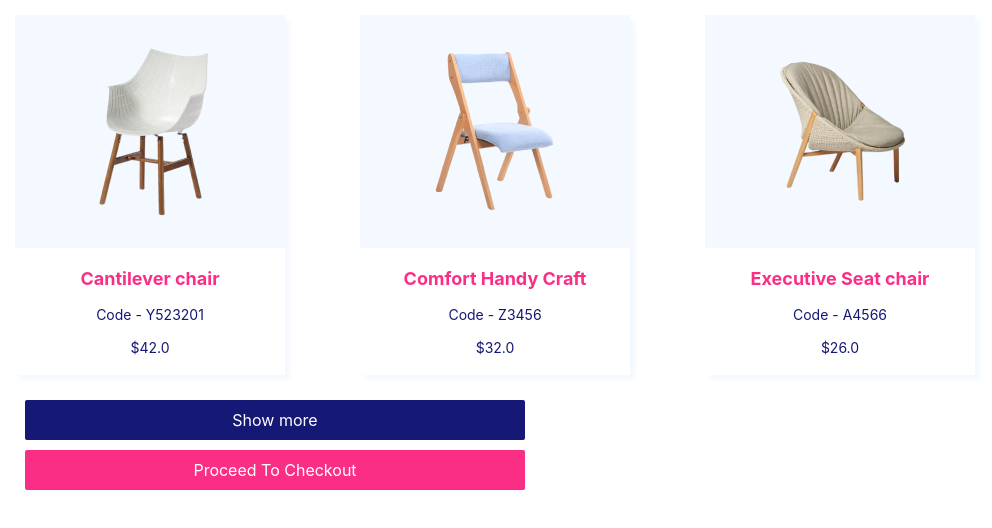
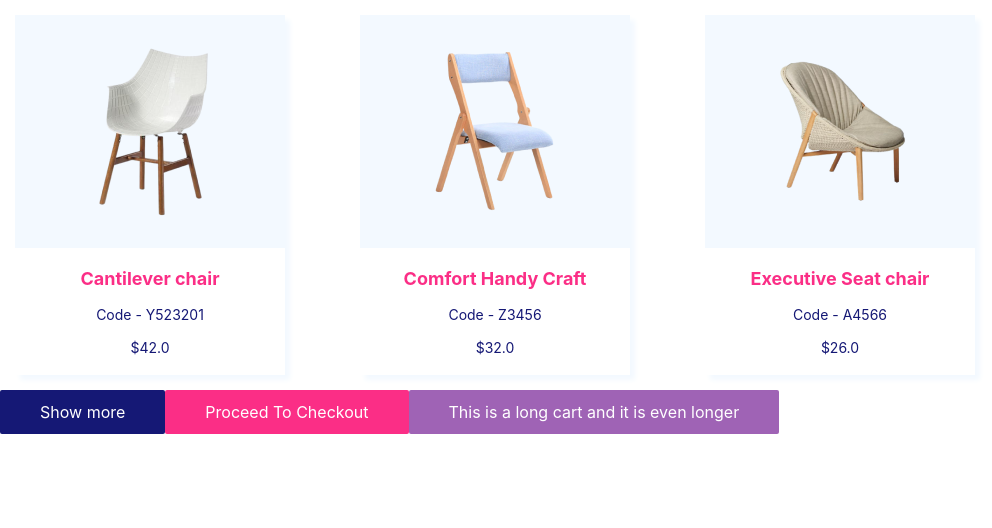
Before and after one commit to AOMuiz/salaficommerce, a React (Create React App) app: page / in a window 1280 px wide. Shown: the top 528 px of the page, without its empty margins (0-992 px from the left). Built offline with nearby package versions, Linux system fonts and the light colour scheme.

Commit message:
[Lukman10a] pass name and color props

```diff
--- a/src/App.js
+++ b/src/App.js
@@ -31,8 +31,14 @@ function App() {
           />
         </div>
       </div>
-      <Button name="Show more" backgroundColor={colors.offBlue} large />
+      <Button name="Show more" color={colors.offBlue} />
       <Button name="Proceed To Checkout" />
+
+      <Button
+        name="This is a long cart and it is even longer"
+        color={colors.offPurple}
+      />
+
       <GlobalStyle />
     </>
   );
--- a/src/components/button/index.js
+++ b/src/components/button/index.js
@@ -2,39 +2,30 @@ import React from "react";
 import styled from "styled-components";
 import { colors } from "../../constants/colors";
 
-const Button = ({ name, backgroundColor = colors.primary }) => {
+const Button = ({ name, color = colors.primary, large = " 100%" }) => {
   const handleClick = () => {
     console.log("button clicked");
   };
 
   return (
-    <StyledButton onClick={handleClick} backgroundColor={backgroundColor}>
+    <StyledButton onClick={handleClick} color={color}>
       {name}
     </StyledButton>
   );
 };
 
 const StyledButton = styled.div`
-  width: ${(props) => (props.large ? "400px" : "500px")};
-  padding: 2rem 0.5rem;
-  height: 3.13rem;
-  background-color: ${(props) => props.backgroundColor};
+  display: inline-flex;
+  padding: 1rem 4rem;
+  background-color: ${(props) => props.color};
   border-radius: 2px;
-  margin: 1rem 2.5rem 1rem 2.5rem;
-  display: flex;
-  justify-content: center;
-  align-items: center;
   cursor: pointer;
   &:hover {
     background-color: ${colors.white};
-    color: ${(props) => props.backgroundColor};
+    color: ${(props) => props.color};
     transition: 0.25s all ease-in-out;
     box-shadow: 3px 3px 7px rgba(25, 47, 18, 0.2);
   }
 `;
 
-const TomatoButton = styled(StyledButton)`
-  color: tomato;
-`;
-
 export default Button;
```
